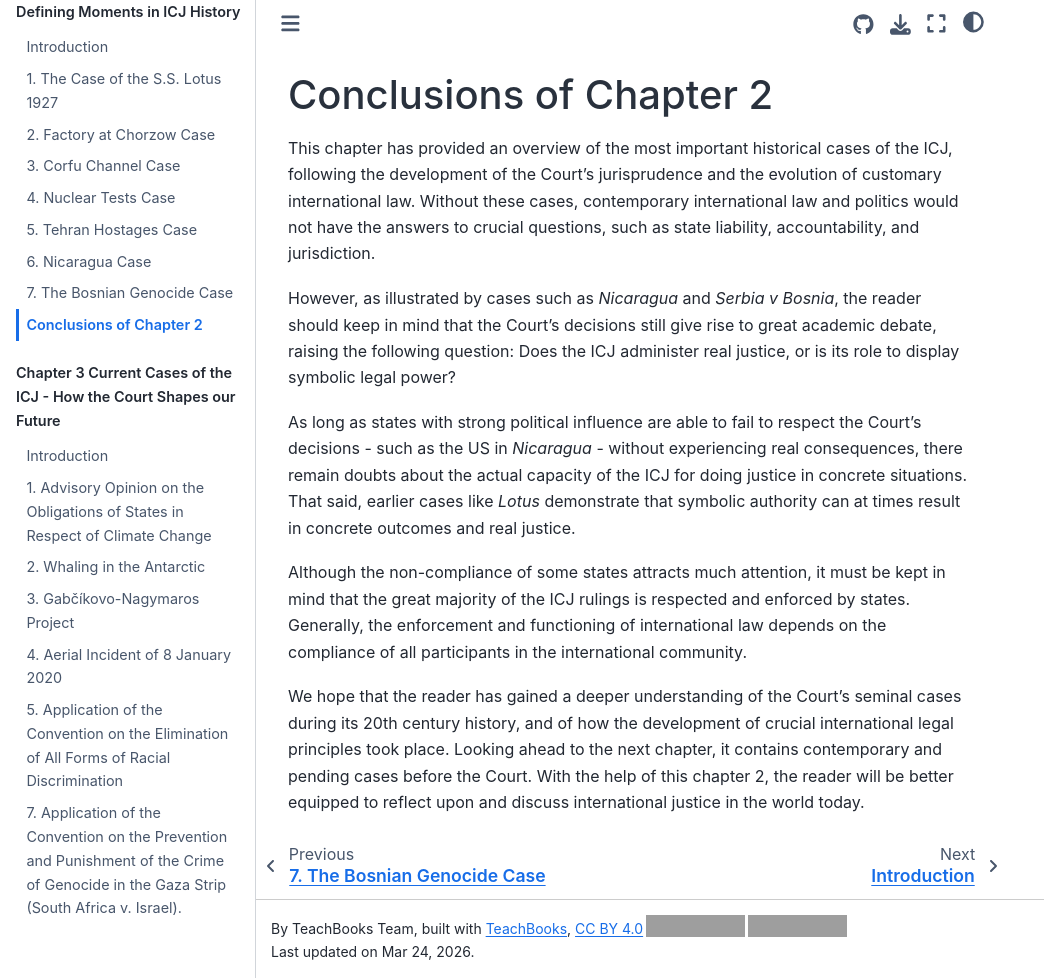
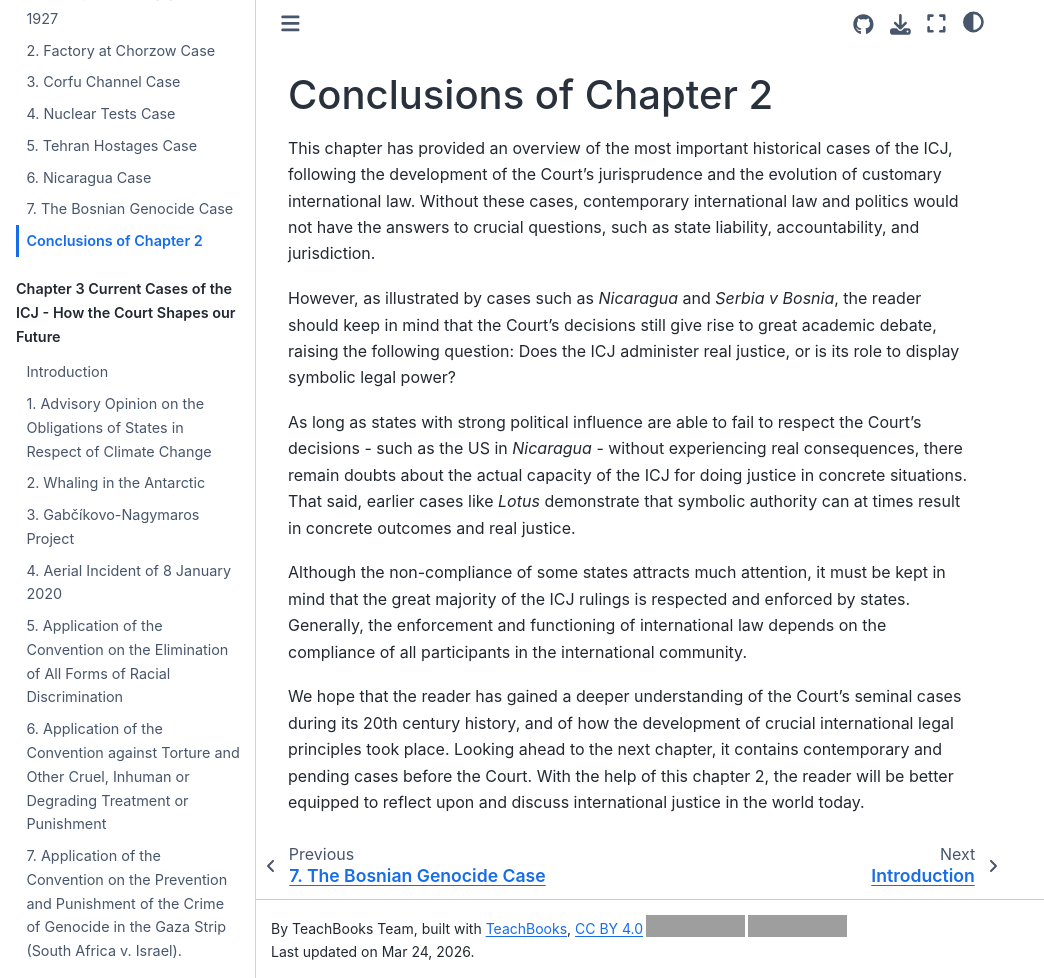
Before and after one commit to MaastrichtUniversityPress/Thirst-for-Justice-The-International-Court-of-Justice, a Jupyter Book: the page built from book/chapter2/conclusions.md, in a window 1280 px wide and 978 px high. Shown: the whole window, without its empty margins (0-1044 px from the left). Built offline with Jupyter Book 1.0.4 settings and Sphinx 7.4.7 and the Sphinx Book theme 1.1.4, drawn with Linux system fonts in a browser that asks for light colours; comment, search, counter and statistics services are not loaded; some of the changed text lies outside the part shown; grey boxes are pictures that could not be loaded.

Commit message:
Update _toc.yml

```diff
--- a/book/_toc.yml
+++ b/book/_toc.yml
@@ -31,4 +31,5 @@ parts:
     - file: chapter3/gabčíkovo_nagymaros_project.md
     - file: chapter3/aerial_incident.md
     - file: chapter3/convention_racial_discrimination.md
+    - file: chapter3/application_convention_against.md
     - file: chapter3/crime_of_genocide.md
```
